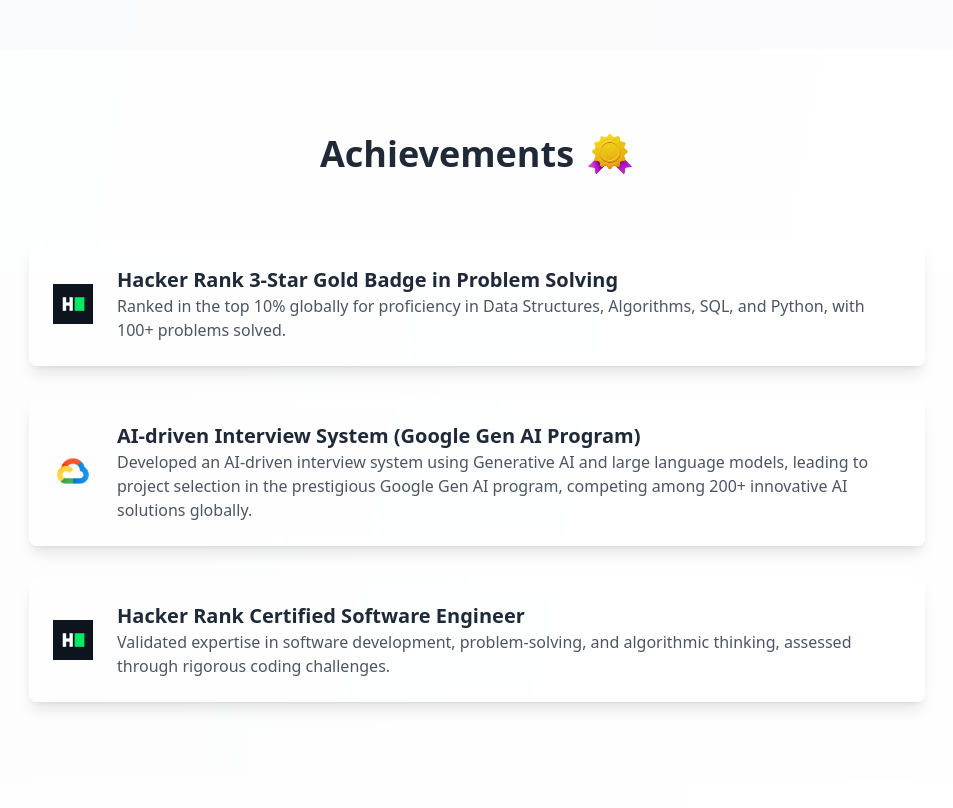
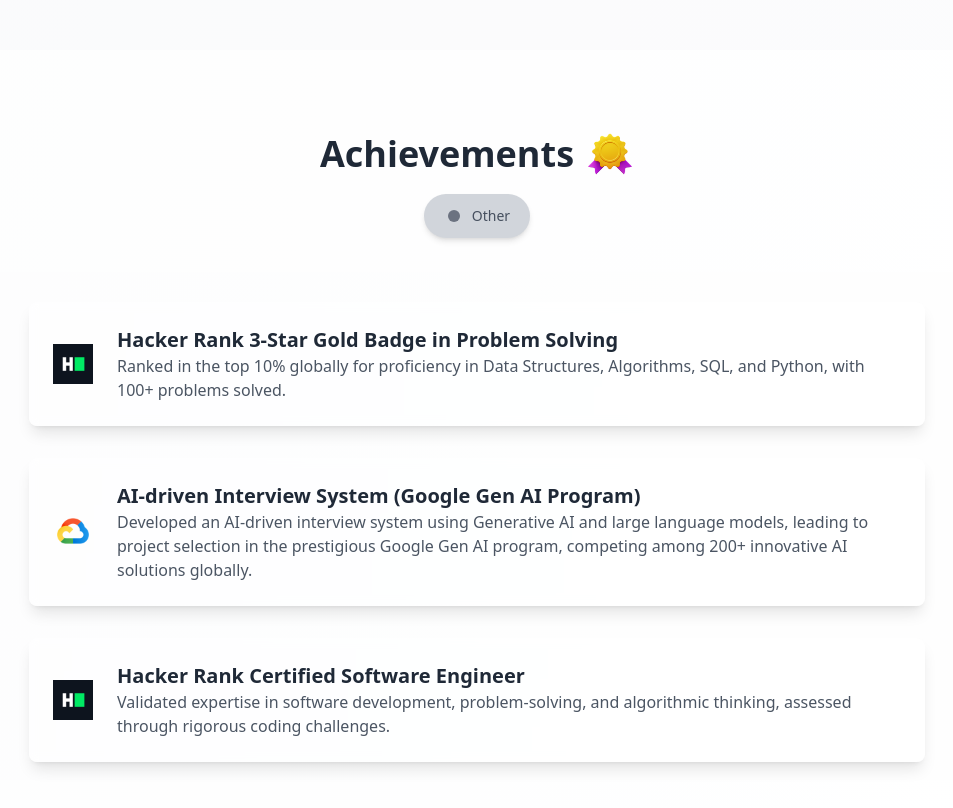
Before and after one commit to sameer6699/Sameer_portfolio, a React (Vite) app: page / in a window 1280 px wide. Shown: the part 4160-4968 px from the top of the page, without its empty margins (163-1116 px from the left). Built offline with nearby package versions, Linux system fonts and the light colour scheme.

Commit message:
Other Achivement Section

```diff
--- a/src/components/Achievements.tsx
+++ b/src/components/Achievements.tsx
@@ -4,9 +4,11 @@ import { useScrollAnimation } from '../hooks/useScrollAnimation';
 import HackerRankLogo from './assets/Hacker-rank-logo.png';
 import GoogleCloudLogo from './assets/google-cloud.png';
 import AchievementLogo from './assets/achivement-logo.png';
+import GSOCLogo from './assets/Gssoc-GirlScriptSummerofCode.png';
 
 export const Achievements: React.FC = () => {
   const { ref, isInView } = useScrollAnimation();
+  const [showOther, setShowOther] = React.useState(false);
 
   const achievements = [
     {
@@ -26,6 +28,25 @@ export const Achievements: React.FC = () => {
     },
   ];
 
+  const otherAchievements = [
+    {
+      icon: 'gsoc',
+      text: 'GirlScript Summer of Code Campus Ambassador Program',
+      description: 'I was selected as GirlScript Summer of Code Campus Ambassador Program, representing and promoting open source contributions and mentorship opportunities within the campus community.',
+      image: GSOCLogo,
+      tags: ['Open Source', 'Campus Ambassador', 'Mentorship'],
+    },
+    {
+      icon: 'hackerRank',
+      text: 'Additional Achievement 2',
+      description: 'Description for additional achievement 2.',
+      image: HackerRankLogo,
+      tags: ['Achievement', 'Certification'],
+    },
+  ];
+
+  const displayAchievements = showOther ? otherAchievements : achievements;
+
   return (
     <section id="achievements" className="py-20 bg-white/50 dark:bg-gray-900/50">
       <div className="container mx-auto px-6">
@@ -36,13 +57,50 @@ export const Achievements: React.FC = () => {
           transition={{ duration: 0.8 }}
           className="max-w-4xl mx-auto"
         >
-          <h2 className="text-4xl font-bold text-center mb-16 text-gray-800 dark:text-white flex items-center justify-center gap-3">
+          <div className="text-center mb-16">
+            <h2 className="text-4xl font-bold text-gray-800 dark:text-white flex items-center justify-center gap-3 mb-4">
               Achievements
               <img src={AchievementLogo} alt="Achievement Logo" className="w-12 h-12 object-contain" />
             </h2>
+            <button
+              onClick={() => setShowOther(!showOther)}
+              className={`px-6 py-3 font-medium rounded-full transition-all duration-500 ease-in-out shadow-md hover:shadow-lg text-sm relative overflow-hidden transform hover:scale-105 active:scale-95 ${
+                showOther
+                  ? 'bg-green-600 hover:bg-green-700 text-white'
+                  : 'bg-gray-300 hover:bg-gray-400 text-gray-700 dark:bg-gray-600 dark:hover:bg-gray-700 dark:text-gray-200'
+              }`}
+            >
+              <div className={`absolute inset-0 transition-transform duration-500 ease-in-out ${
+                showOther ? 'translate-x-0' : '-translate-x-full'
+              }`}>
+                <div className="w-full h-full bg-gradient-to-r from-green-500 to-green-600"></div>
+              </div>
+
+              <span className="relative z-10 flex items-center gap-2">
+                <div className={`w-3 h-3 rounded-full transition-all duration-500 ease-in-out transform ${
+                  showOther
+                    ? 'bg-white scale-110 rotate-180'
+                    : 'bg-gray-500 scale-100 rotate-0'
+                }`}></div>
+                <span className={`transition-all duration-500 ease-in-out ${
+                  showOther ? 'translate-x-0 opacity-100' : 'translate-x-1 opacity-90'
+                }`}>
+                  Other
+                </span>
+              </span>
+
+              <div className={`absolute inset-0 rounded-full transition-all duration-500 ease-in-out ${
+                showOther
+                  ? 'bg-white/20 scale-100 opacity-0'
+                  : 'bg-gray-400/20 scale-0 opacity-0'
+              }`}></div>
+            </button>
+          </div>
 
           <div className="grid md:grid-cols-1 gap-8">
-            {achievements.map((achievement, index) => (
+            {!showOther ? (
+              // Main achievements - vertical layout
+              achievements.map((achievement, index) => (
                 <motion.div
                   key={index}
                   initial={{ opacity: 0, y: 20 }}
@@ -61,7 +119,48 @@ export const Achievements: React.FC = () => {
                     <p className="text-gray-600 dark:text-gray-400">{achievement.description}</p>
                   </div>
                 </motion.div>
+              ))
+            ) : (
+              // Other achievements - horizontal card layout
+              <div className="flex gap-8 overflow-x-auto scroll-smooth py-2 px-1 hide-scrollbar">
+                {otherAchievements.map((achievement, index) => (
+                  <motion.div
+                    key={index}
+                    initial={{ opacity: 0, scale: 0.9 }}
+                    animate={isInView ? { opacity: 1, scale: 1 } : {}}
+                    transition={{ duration: 0.5, delay: index * 0.1 }}
+                    whileHover={{ y: -10 }}
+                    className="min-w-[320px] max-w-xs w-full group bg-white/60 dark:bg-gray-900/60 backdrop-blur-sm rounded-2xl overflow-hidden border border-white/20 dark:border-gray-700/20 shadow-lg hover:shadow-2xl transition-all duration-300 cursor-pointer relative"
+                  >
+                    <div className="relative overflow-hidden">
+                      <img
+                        src={achievement.image}
+                        alt={achievement.text}
+                        className="w-full h-32 object-contain group-hover:scale-110 transition-transform duration-500"
+                      />
+                    </div>
+                    <div className="p-6 pb-16">
+                      <h3 className="text-xl font-bold mb-3 text-gray-800 dark:text-white group-hover:text-purple-600 dark:group-hover:text-purple-400 transition-colors">
+                        {achievement.text}
+                      </h3>
+                      <p className="text-gray-600 dark:text-gray-400 mb-4 line-clamp-2">
+                        {achievement.description}
+                      </p>
+                      <div className="flex flex-wrap gap-4 pb-4 justify-center">
+                        {achievement.tags.map((tag) => (
+                          <span
+                            key={tag}
+                            className="px-3 py-1 bg-purple-100 dark:bg-purple-900/30 text-purple-700 dark:text-purple-300 rounded-full text-xs font-medium"
+                          >
+                            {tag}
+                          </span>
                         ))}
+                      </div>
+                    </div>
+                  </motion.div>
+                ))}
+              </div>
+            )}
           </div>
         </motion.div>
       </div>
```
Also changed, not shown: src/components/assets/Gssoc-GirlScriptSummerofCode.png (added). Lines whose indentation alone changed are shown as unchanged.
